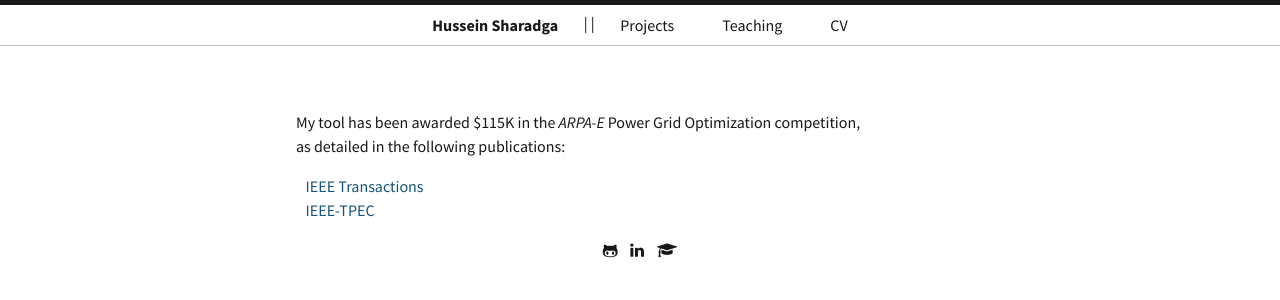
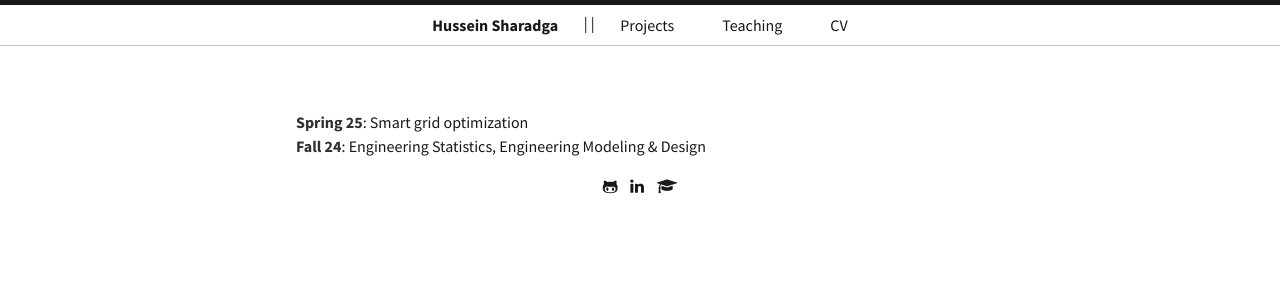
Before and after one commit to hssharadga/hssharadga.github.io, a Jekyll site: the page built from Teaching.md, in a window 1280 px wide. Shown: the top 300 px of the page. Built offline with Jekyll 4.4.1, drawn with Linux system fonts in a browser that asks for light colours.

Commit message:
Update Teaching.md

```diff
--- a/Teaching.md
+++ b/Teaching.md
@@ -3,15 +3,5 @@ layout: page
 title: " "
 ---
 
-My tool has been awarded $115K in the <i>ARPA-E</i> Power Grid Optimization competition, <br>
-as detailed in the following publications: <br>
-
-<!-- [IEEE Transactions](https://hssharadga.github.io/assets/IEEE_TIA.pdf) <br>
-[IEEE- TPEC](https://hssharadga.github.io/assets/IEEE_TPEC.pdf) -->
-
-&nbsp;&nbsp; <a href="https://hssharadga.github.io/assets/IEEE_TIA.pdf" target="_blank">IEEE Transactions</a>  <br>
-&nbsp;&nbsp; <a href="https://hssharadga.github.io/assets/IEEE_TPEC.pdf" target="_blank">IEEE-TPEC</a>
-
-<!-- <a href="https://raw.githubusercontent.com/hssharadga/hssharadga.github.io/main/assets/IEEE_TPEC.pdf" target="_blank">IEEE-TPEC</a>   -->
-<!-- [IEEE Transactions](https://raw.githubusercontent.com/hssharadga/hssharadga.github.io/main/assets/IEEE_TIA.pdf) -->
-<!-- [IEEE-TPEC](https://raw.githubusercontent.com/hssharadga/hssharadga.github.io/main/assets/IEEE_TPEC.pdf) -->
+**Spring 25**:  Smart grid optimization <br>
+**Fall 24**:  Engineering Statistics, Engineering Modeling & Design
```
